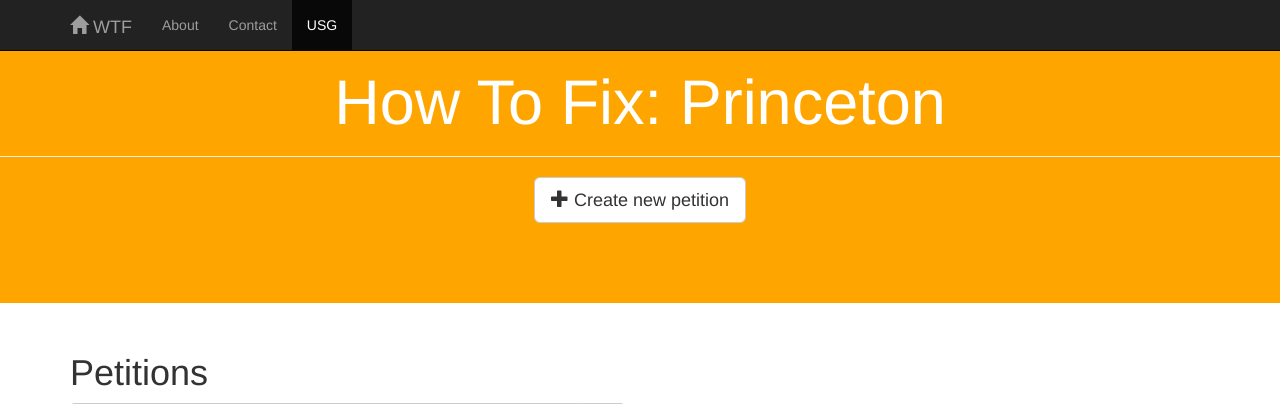
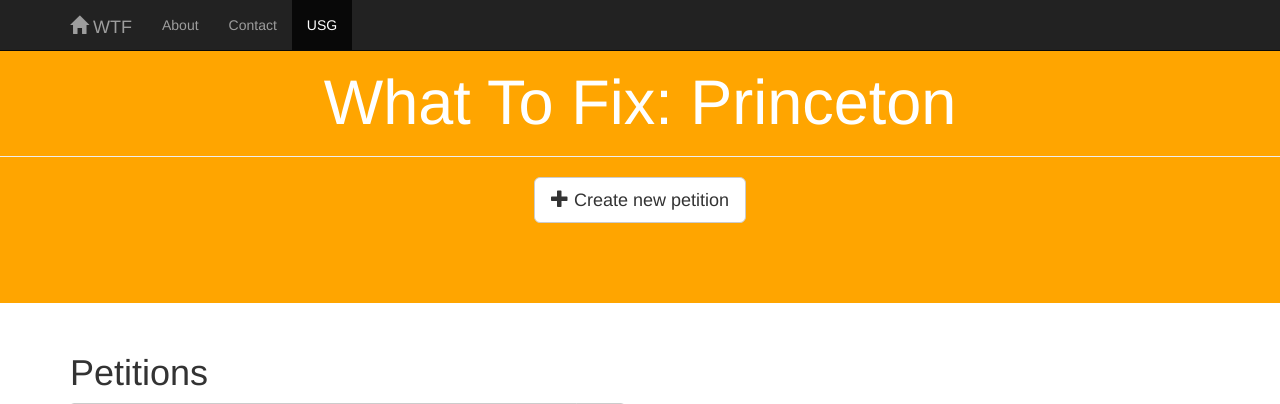
Before and after one commit to dwchung4/WTFPrinceton, a Django app: page / in a window 1280 px wide. Shown: the top 404 px of the page. Run offline with Django 3.2, Linux system fonts and the light colour scheme; some libraries are stand-ins or nearby versions.

Commit message:
just testing

```diff
--- a/home/templates/home/index.html
+++ b/home/templates/home/index.html
@@ -5,7 +5,7 @@
 
 <div class="jumbotron text-center">
 	<div class="page-header">
-	<h1><span class="text-black">How To Fix: Princeton</span></h1>
+	<h1><span class="text-black">What To Fix: Princeton</span></h1>
 	</div>
 
   <div class="container">
```
